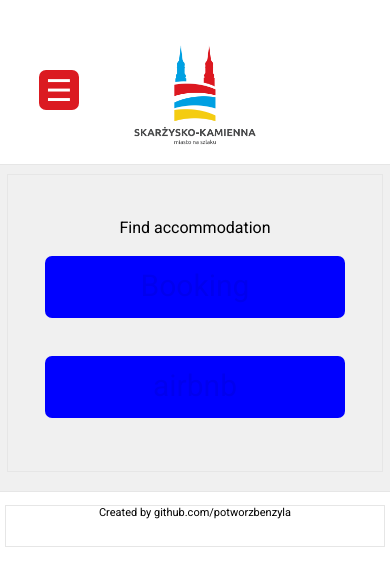
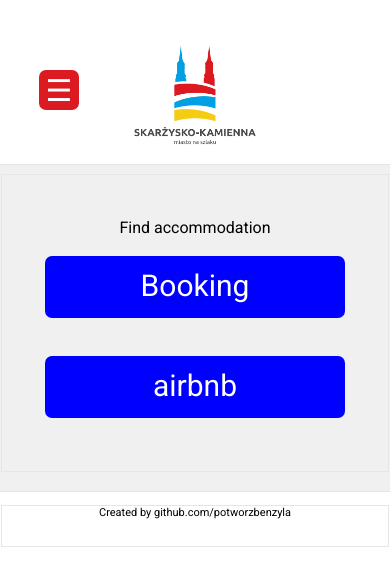
Before and after one commit to potworzbenzyla/travel-guide, a plain HTML site: page visitplan.html in a window 390 px wide. Drawn offline with Linux system fonts and the light colour scheme.

Commit message:
Add files via upload

```diff
--- a/style.css
+++ b/style.css
@@ -97,6 +97,7 @@ header h1 a{
     display: block;
     width: 300px;
     height: 50px;
+    color: white !important;
     background-color: blue;
     text-decoration: none;
     font-size: 30px;
@@ -149,7 +150,7 @@ a:visited{ color: rgb(0,159,227); }
     border-radius: 7px;
 }
 
-@media screen and (max-width: 900px){
+@media handheld, screen and (max-width: 900px){
 
     iframe{
         width: 99%;
@@ -164,12 +165,12 @@ a:visited{ color: rgb(0,159,227); }
     }
 
     footer{
-        width: 97%;
+        width: 99%;
         text-align: center;
     }
 
     article{
-        width: 96%;
+        width: 99%;
         margin-bottom: 10px;
     }
 
```
